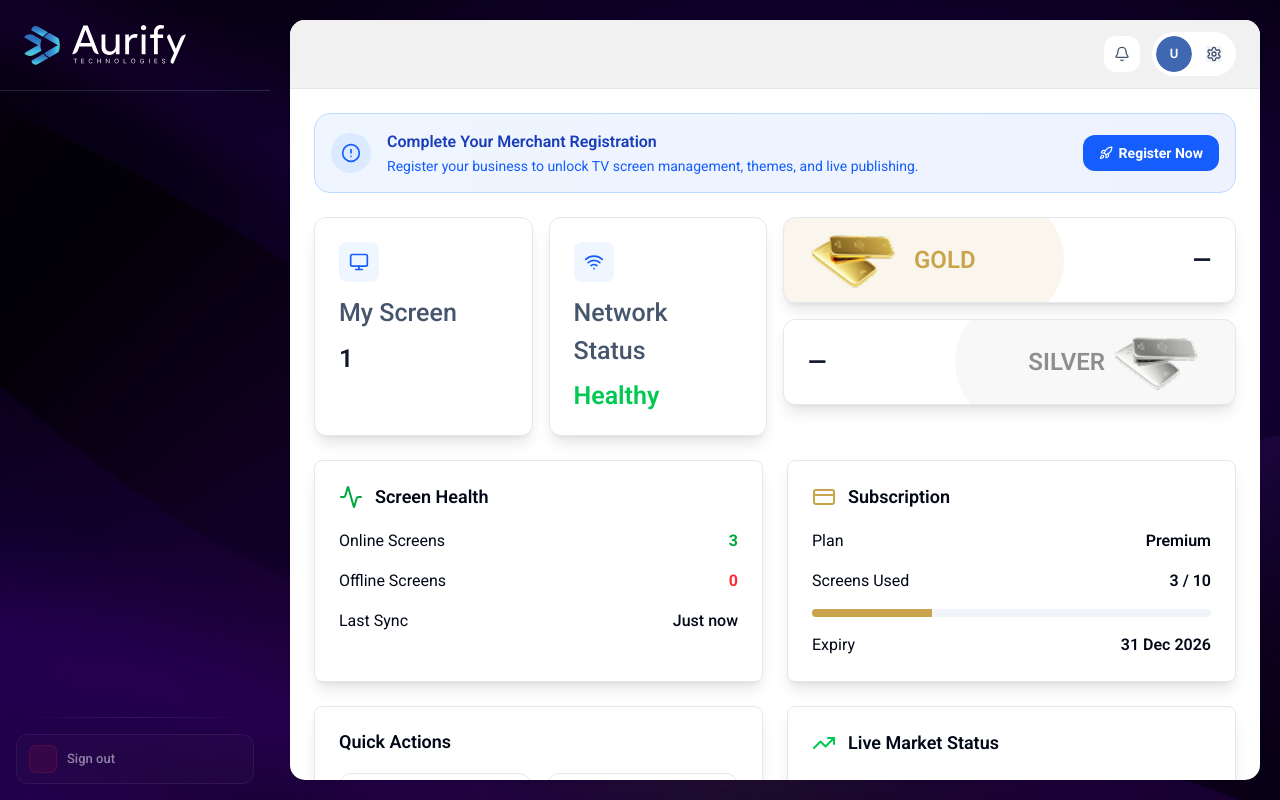
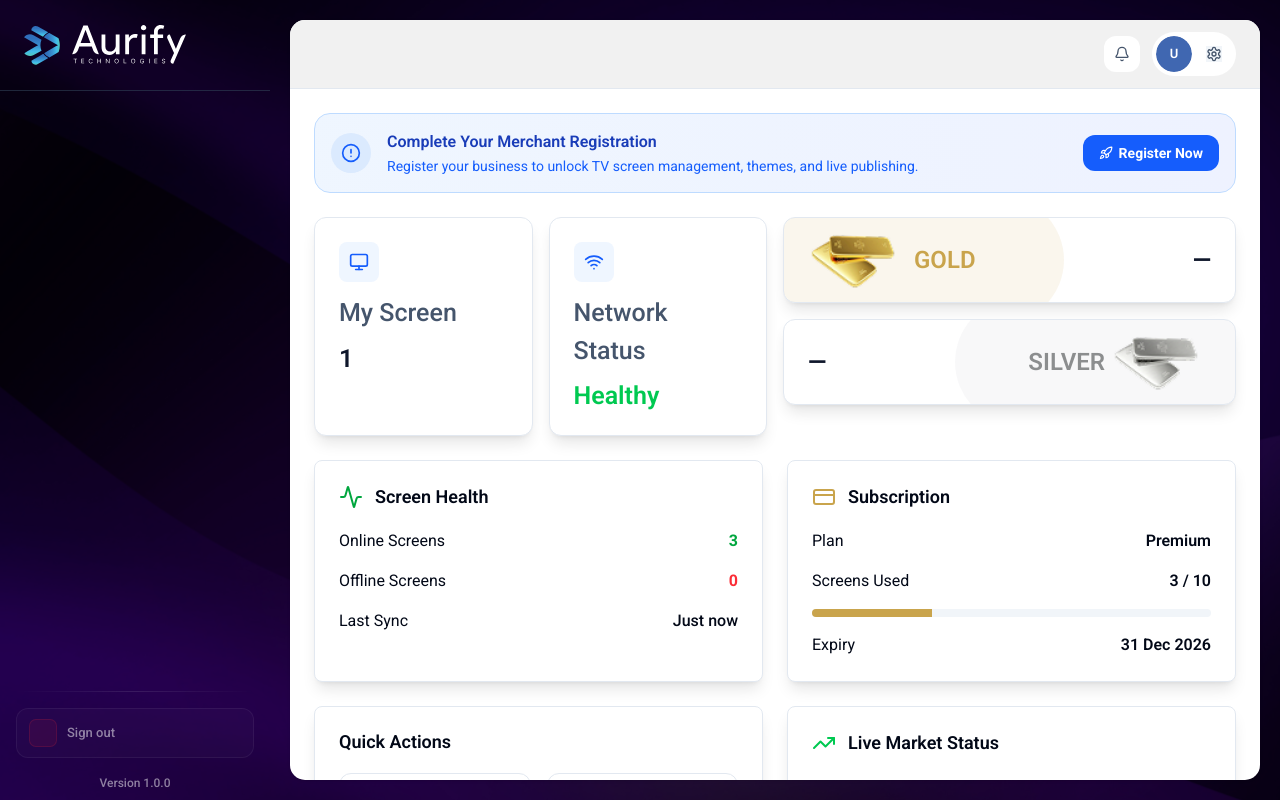
Before and after one commit to AurifyAE/Aurify-Dashboard-frontend, a Next.js app: page /dashboard in a window 1280 px wide. Built offline with nearby package versions, Linux system fonts and the light colour scheme; no server answers; some icons are missing.

Commit message:
feat: add version number to sidebar and clean up unused whitespace and imports

```diff
--- a/components/dashboard/Sidebar.tsx
+++ b/components/dashboard/Sidebar.tsx
@@ -5,9 +5,7 @@ import Link from "next/link";
 import { usePathname } from "next/navigation";
 
 import { HugeiconsIcon } from "@hugeicons/react";
-import {
-  Logout01Icon,
-} from "@hugeicons/core-free-icons";
+import { Logout01Icon } from "@hugeicons/core-free-icons";
 
 import { cn } from "@/lib/utils";
 import Image from "next/image";
@@ -81,7 +79,6 @@ const navItems: NavItem[] = [
     roles: ["admin", "super_admin"],
   },
 ];
-
 
 export default function Sidebar() {
   const pathname = usePathname();
@@ -159,7 +156,6 @@ export default function Sidebar() {
               </Link>
             );
           })}
-
         </nav>
 
         {/* Bottom — User info + Logout */}
@@ -242,6 +238,9 @@ export default function Sidebar() {
               <ArrowRight className="w-3.5 h-3.5 text-red-400 opacity-0 -translate-x-1 group-hover/logout:opacity-100 group-hover/logout:translate-x-0 transition-all duration-200" />
             </button>
           </div>
+          <span className="text-[12px] mb-2 font-medium text-white/50   flex justify-center">
+            Version 1.0.0
+          </span>
         </div>
       </aside>
 
```
